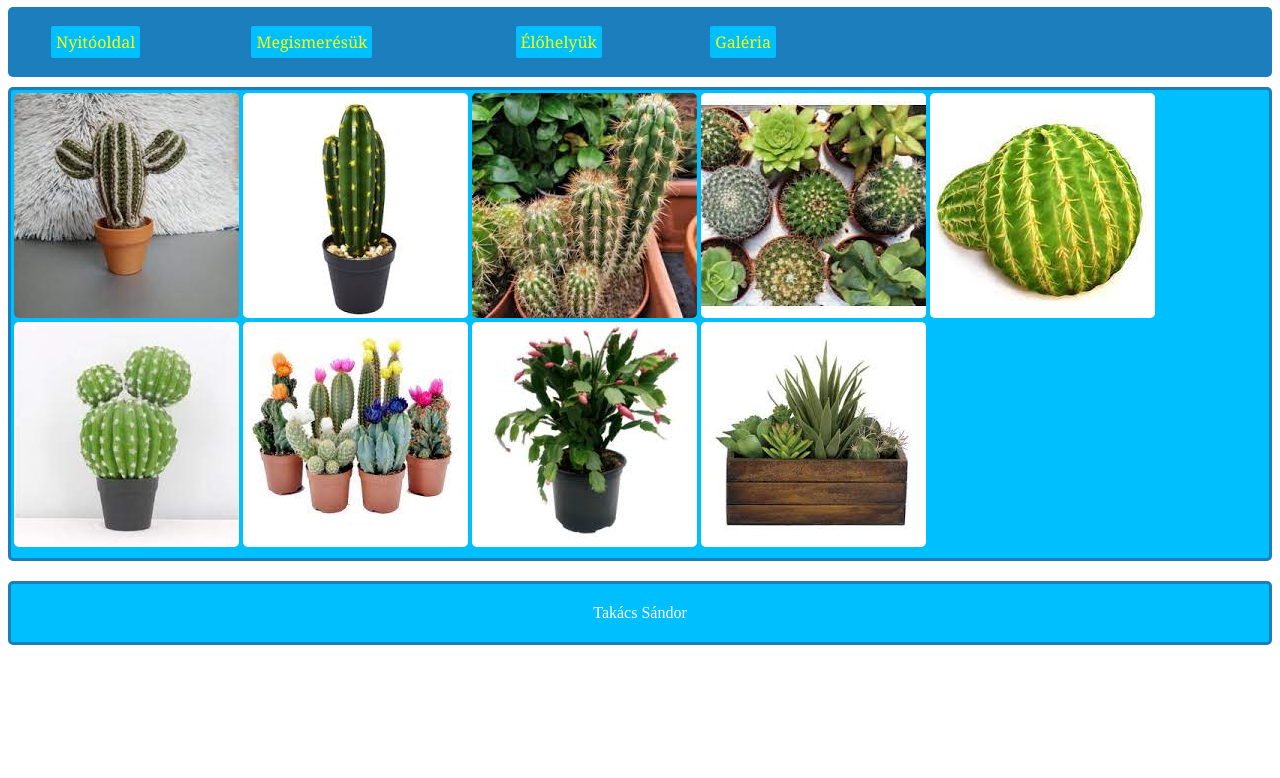
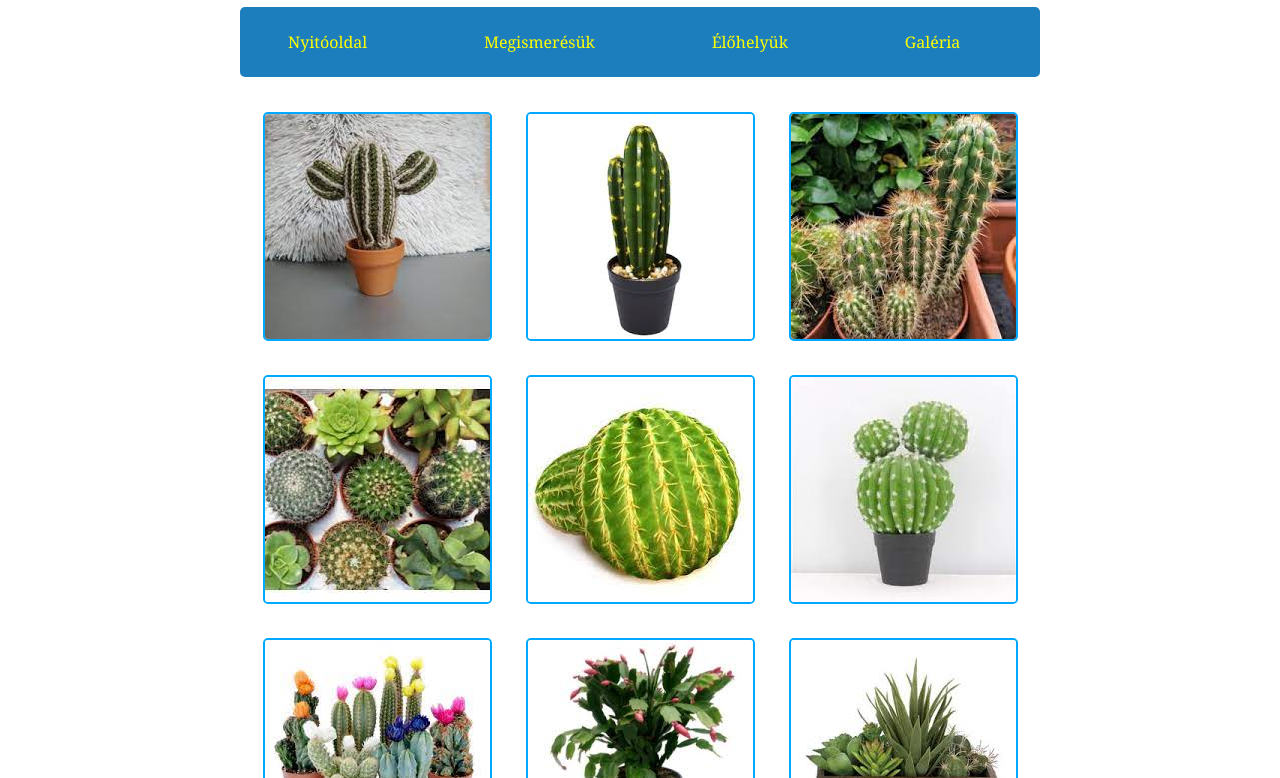
Before and after one commit to Sanyi89-idk/kaktuszok, a plain HTML site: page index2.html in a window 1280 px wide. Shown: the part 103-881 px from the top of the page. Before the commit the page ends 800 px from the top, so only its background shows below. Drawn offline with Linux system fonts and the light colour scheme.

Commit message:
változtatás

```diff
--- a/stilus.css
+++ b/stilus.css
@@ -4,7 +4,7 @@
 
 main{
     display: grid;
-    grid-template-columns: 1fr;
+    grid-template-columns: 1fr 2fr;
     grid-template-areas:
                         "h h"
                         "n n"
@@ -31,15 +31,13 @@ nav{
 
 }
 
-nav a{
-    #background-color: rgb(29, 126, 190);
-
+nav a:hover{
+    background-color: rgb(0, 191, 255);
 }
 
 a{
     color: yellow;
     text-decoration: none;
-    background-color: rgb(0, 191, 255);
     border: 3px solid rgb(29, 126, 190);
     border-radius: 5px;
     padding: 5px;
@@ -52,6 +50,7 @@ article{
     background-color: rgb(0, 191, 255);
     border: 3px solid rgb(29, 126, 190);
     border-radius: 5px;
+    padding: 15px;
 }
 
 aside{
@@ -75,9 +74,12 @@ footer{
 
 img{
     border-radius: 5px;
+    width: 100%;
+    height: 95%;
+    object-fit: cover;
 }
 
-li{
+nav li{
     list-style-type: none;
     display: grid;
     grid-template-columns: 1fr 1fr;
@@ -92,7 +94,7 @@ nav ul{
     gap: 10px;
 }
 
-@media screen {
+@media screen and (max-width: 600px){
     main{
     display: grid;
     grid-template-columns: 1fr;
--- a/stilus2.css
+++ b/stilus2.css
@@ -4,6 +4,8 @@
 
 main{
     display: grid;
+    max-width: 800px;
+    margin: 0 auto;
     grid-template-columns: 1fr 1fr 1fr;
     grid-template-areas:
                         "h h h"
@@ -31,30 +33,25 @@ nav{
 
 }
 
-nav a{
-    #background-color: rgb(29, 126, 190);
-
+nav a:hover{
+    background-color: rgb(0, 191, 255);
 }
 
 a{
     color: yellow;
     text-decoration: none;
-    background-color: rgb(0, 191, 255);
     border: 3px solid rgb(29, 126, 190);
     border-radius: 5px;
     padding: 5px;
-
-
 }
 
 
 aside{
     grid-area: as;
-    background-color: rgb(0, 191, 255);
-    border: 3px solid rgb(29, 126, 190);
+    background-color: white;
     border-radius: 5px;
-    padding: 3px;
-    padding-bottom: 7px;
+    padding: 10px 0;
+    text-align: center;
 }
 
 footer{
@@ -69,6 +66,8 @@ footer{
 
 img{
     border-radius: 5px;
+    border: 2px solid #00a8ff;
+    margin: 15px 15px;
 }
 
 li{
@@ -86,7 +85,7 @@ nav ul{
     gap: 10px;
 }
 
-@media screen {
+@media screen and (max-width: 600px) {
     main{
     display: grid;
     grid-template-columns: 1fr;
```
